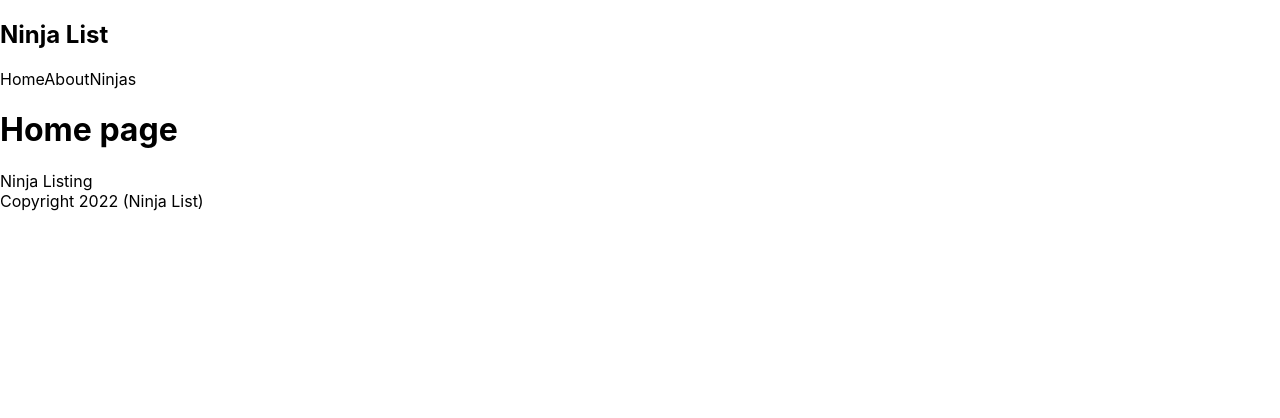
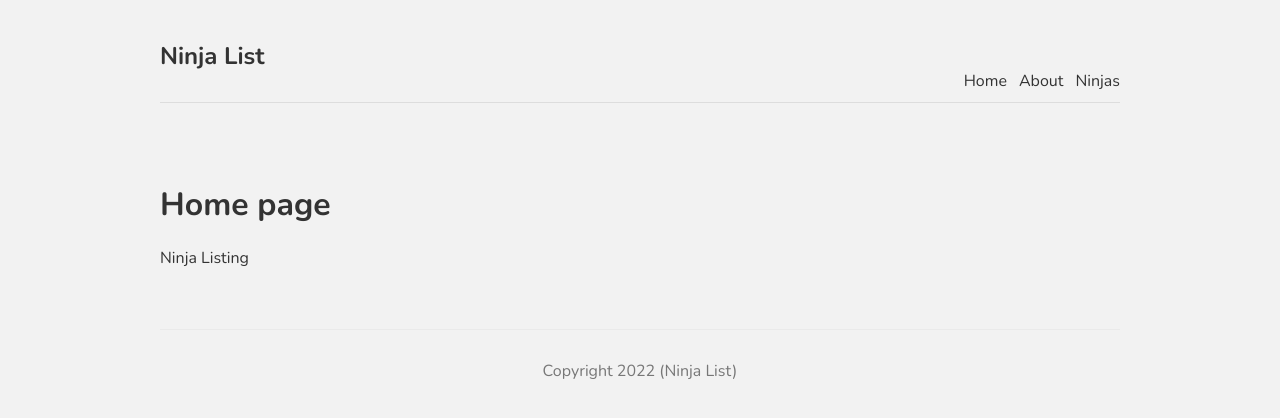
Before and after one commit to kashifnazar/next-js-learning, a Next.js app: page / in a window 1280 px wide. Shown: the top 418 px of the page. Built offline with nearby package versions, Linux system fonts and the light colour scheme.

Commit message:
Added global styles

```diff
--- a/components/Footer.js
+++ b/components/Footer.js
@@ -1,7 +1,7 @@
 const Footer = () => {
-    return ( <div className="footer">
+    return ( <footer className="footer">
         Copyright 2022 (Ninja List)
-    </div> )
+    </footer> )
 }
 
 export default Footer;
--- a/components/Layout.js
+++ b/components/Layout.js
@@ -2,7 +2,7 @@
 import Footer from "./Footer"
 
 const Layout = ({children}) => {
-    return ( <div className="layout">
+    return ( <div className="content">
         <Navbar/>
             {children}
         <Footer />
--- a/styles/globals.css
+++ b/styles/globals.css
@@ -1,16 +1,37 @@
-html,
+@import url('https://fonts.googleapis.com/css2?family=Nunito:wght@300;400;600;700&display=swap');
+
 body {
-  padding: 0;
-  margin: 0;
-  font-family: -apple-system, BlinkMacSystemFont, Segoe UI, Roboto, Oxygen,
-    Ubuntu, Cantarell, Fira Sans, Droid Sans, Helvetica Neue, sans-serif;
+  background: #f2f2f2;
+  color: #333;
+  font-family: "Nunito";
 }
-
 a {
-  color: inherit;
+  color: #333;
   text-decoration: none;
 }
-
-* {
-  box-sizing: border-box;
+.content {
+  max-width: 960px;
+  margin: 0 auto;
 }
+nav {
+  margin: 10px auto 80px;
+  padding: 10px 0;
+  display: flex;
+  justify-content: flex-end;
+  align-items: flex-end;
+  border-bottom: 1px solid #ddd;
+}
+nav a {
+  margin-left: 12px;
+}
+nav .logo {
+  margin-right: auto;
+}
+footer {
+  display: block;
+  text-align: center;
+  padding: 30px 0;
+  margin-top: 60px;
+  color: #777;
+  border-top: 1px solid #eaeaea;
+}
```
